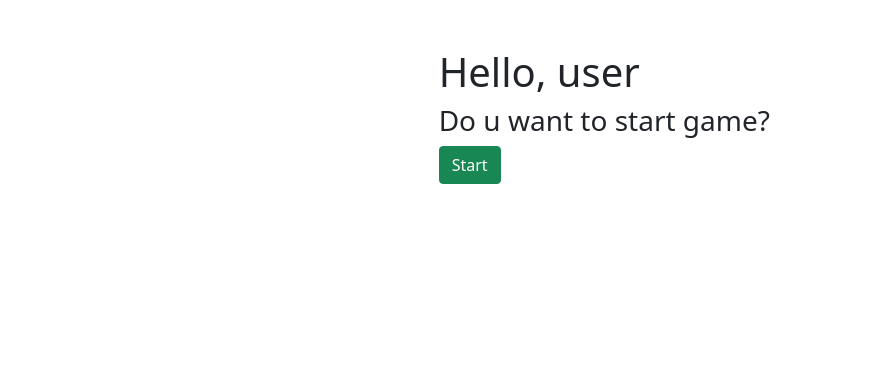
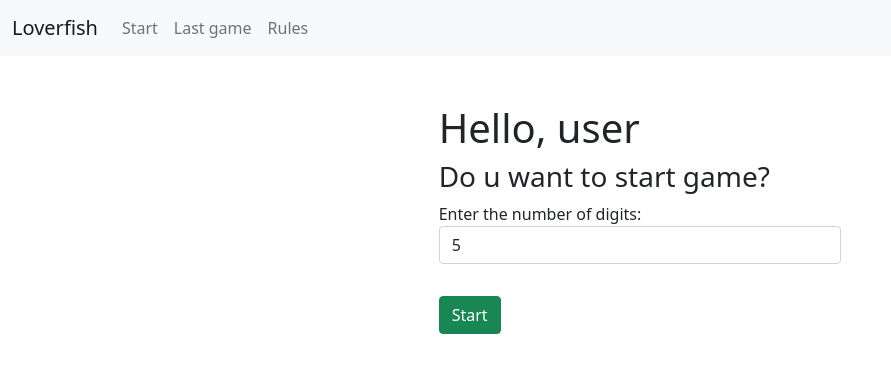
Before and after one commit to loverfish/Guess_the_number, a Django app: page / in a window 1280 px wide. Shown: the top 373 px of the page, without its empty margins (0-891 px from the left). Run offline with Django 3.2, Linux system fonts and the light colour scheme.

Commit message:
Added new templates

```diff
--- a/guess_the_number/settings.py
+++ b/guess_the_number/settings.py
@@ -3,7 +3,8 @@ from pathlib import Path
 
 BASE_DIR = Path(__file__).resolve().parent.parent
 
-SECRET_KEY = os.environ['SECRET_KEY']
+# SECRET_KEY = os.environ['SECRET_KEY']
+SECRET_KEY = 'SECRET_KEY'
 
 DEBUG = True
 
--- a/number/forms.py
+++ b/number/forms.py
@@ -3,5 +3,26 @@ from django import forms
 from .models import Number
 
 
+class NumberForm(forms.ModelForm):
+    class Meta:
+        model = Number
+        fields = ['digits_quantity']
+        labels = {
+            'digits_quantity': 'Enter the number of digits'
+        }
+        widgets = {'digits_quantity': forms.NumberInput(
+            attrs={
+                'class': 'form-control',
+                'placeholder': 'Введите количество цифр',
+            }
+        )}
+
+
 class InputForm(forms.Form):
-    number = forms.IntegerField()
+    number = forms.IntegerField(
+        label='Input the number',
+        widget=forms.NumberInput(attrs={
+            'class': 'form-control',
+            'placeholder': 'Введите число',
+        })
+    )
--- a/number/models.py
+++ b/number/models.py
@@ -3,6 +3,7 @@ from django.db import models
 
 class Number(models.Model):
     numb = models.IntegerField()
+    digits_quantity = models.IntegerField(default=5)
 
     def __str__(self):
         return str(self.numb)
--- a/number/urls.py
+++ b/number/urls.py
@@ -6,4 +6,5 @@ from .views import *
 urlpatterns = [
     path('', start_game, name='start_game'),
     path('go', guess, name='guess'),
+    path('about', about, name='about'),
 ]
--- a/number/views.py
+++ b/number/views.py
@@ -1,15 +1,16 @@
 from django.shortcuts import render, redirect
 
-from .forms import InputForm
+from .forms import InputForm, NumberForm
 from .models import Number
 from .utils import create_number, compare_number
 
 
 def start_game(request):
+    form = NumberForm
     if request.method == 'POST':
         Number.objects.create(numb=create_number())
         return redirect('guess')
-    return render(request, 'number/start_game.html')
+    return render(request, 'number/start_game.html', {'form': form})
 
 
 def guess(request):
@@ -28,3 +29,7 @@ def guess(request):
         context['right_place'] = right_place
         context['correct_digit'] = correct_digit
     return render(request, 'number/guess.html', {'context': context})
+
+
+def about(request):
+    return render(request, 'number/about.html')
--- a/templates/base.html
+++ b/templates/base.html
@@ -12,7 +12,24 @@
     <title>{% block title%}{% endblock %}</title>
 </head>
 <body>
-    {% block content%}
+    <nav class="navbar navbar-expand-lg navbar-light bg-light">
+        <div class="container-fluid">
+            <a class="navbar-brand" href="{% url 'start_game' %}">Loverfish</a>
+            <button class="navbar-toggler" type="button" data-bs-toggle="collapse" data-bs-target="#navbarNavAltMarkup" aria-controls="navbarNavAltMarkup" aria-expanded="false" aria-label="Toggle navigation">
+                <span class="navbar-toggler-icon"></span>
+            </button>
+            <div class="collapse navbar-collapse" id="navbarNavAltMarkup">
+                <div class="navbar-nav">
+                    <a class="nav-link" aria-current="page" href="{% url 'start_game' %}">Start</a>
+                    <a class="nav-link" href="{% url 'guess' %}">Last game</a>
+                    <a class="nav-link" href="{% url 'about' %}">Rules</a>
+                </div>
+            </div>
+        </div>
+    </nav>
+
+    {% block content %}
+        No any content
     {% endblock %}
 </body>
 </html>
--- a/templates/number/start_game.html
+++ b/templates/number/start_game.html
@@ -3,13 +3,6 @@
 {% block title %}New game{% endblock %}
 
 {% block content %}
-<!--    <div class="container bgcont">-->
-<!--        <div class="row background-row">-->
-<!--                <h1>Hello, user</h1>-->
-<!--                <h3>Do u want to start game?</h3>-->
-<!--                <button type="submit" class="btn btn-success">Start</button>-->
-<!--        </div>-->
-<!--    </div>-->
 
     <div class="container-fluid h-100 mt-5">
         <div class="row align-items-center h-100">
@@ -21,7 +14,8 @@
                         <h3>Do u want to start game?</h3>
                         <form action="{% url 'start_game' %}" method="POST">
                             {% csrf_token %}
-                            <button type="submit" class="btn btn-success">Start</button>
+                            {{ form.as_p }}
+                            <button type="submit" class="btn btn-success mt-3">Start</button>
                         </form>
 
                     </div>
```
Also changed, not shown: templates/number/about.html (added, +16 -0 lines), templates/number/finish.html (+12 -1 lines), templates/number/guess.html (+5 -5 lines), number/migrations/0002_number_digits_quantity.py (added).
